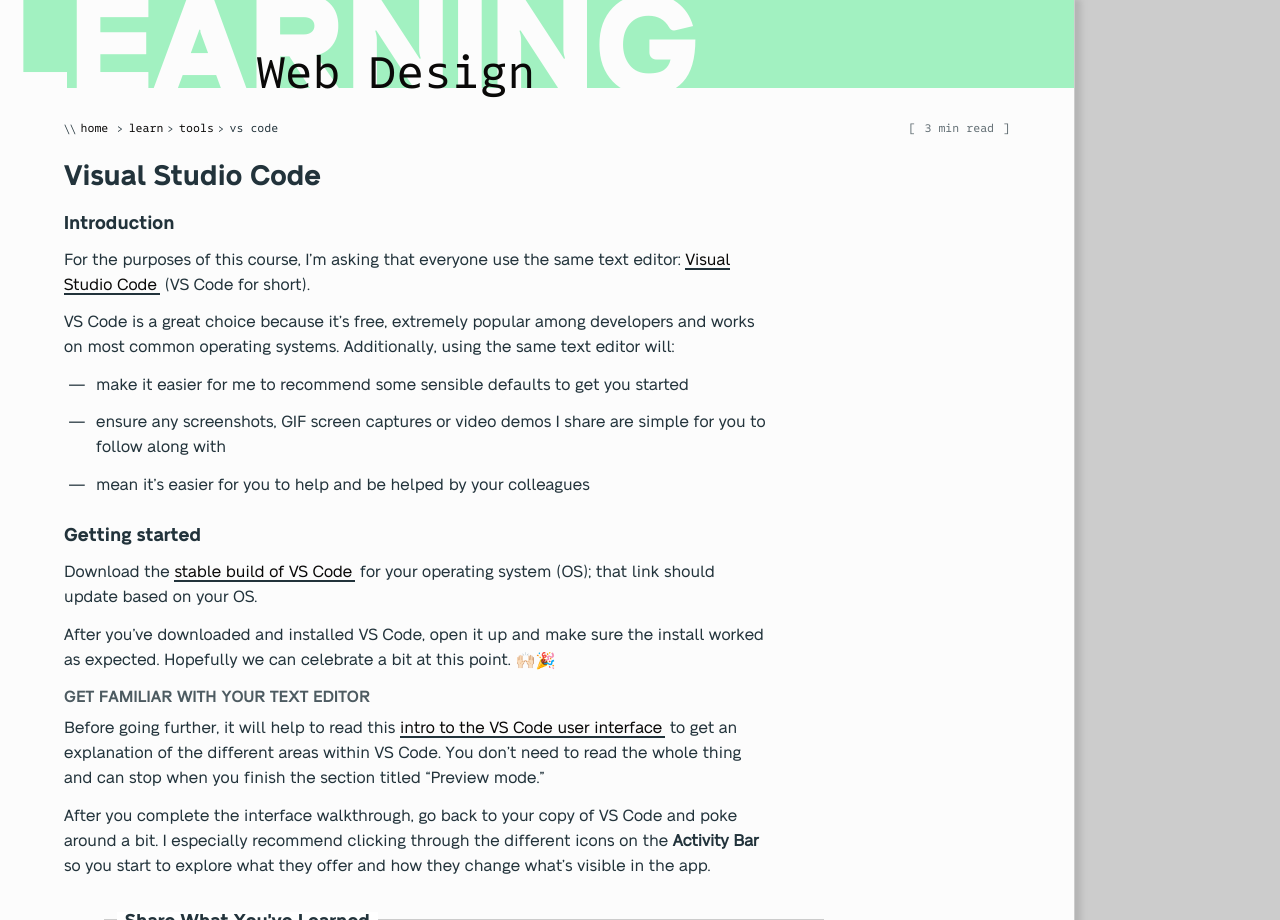
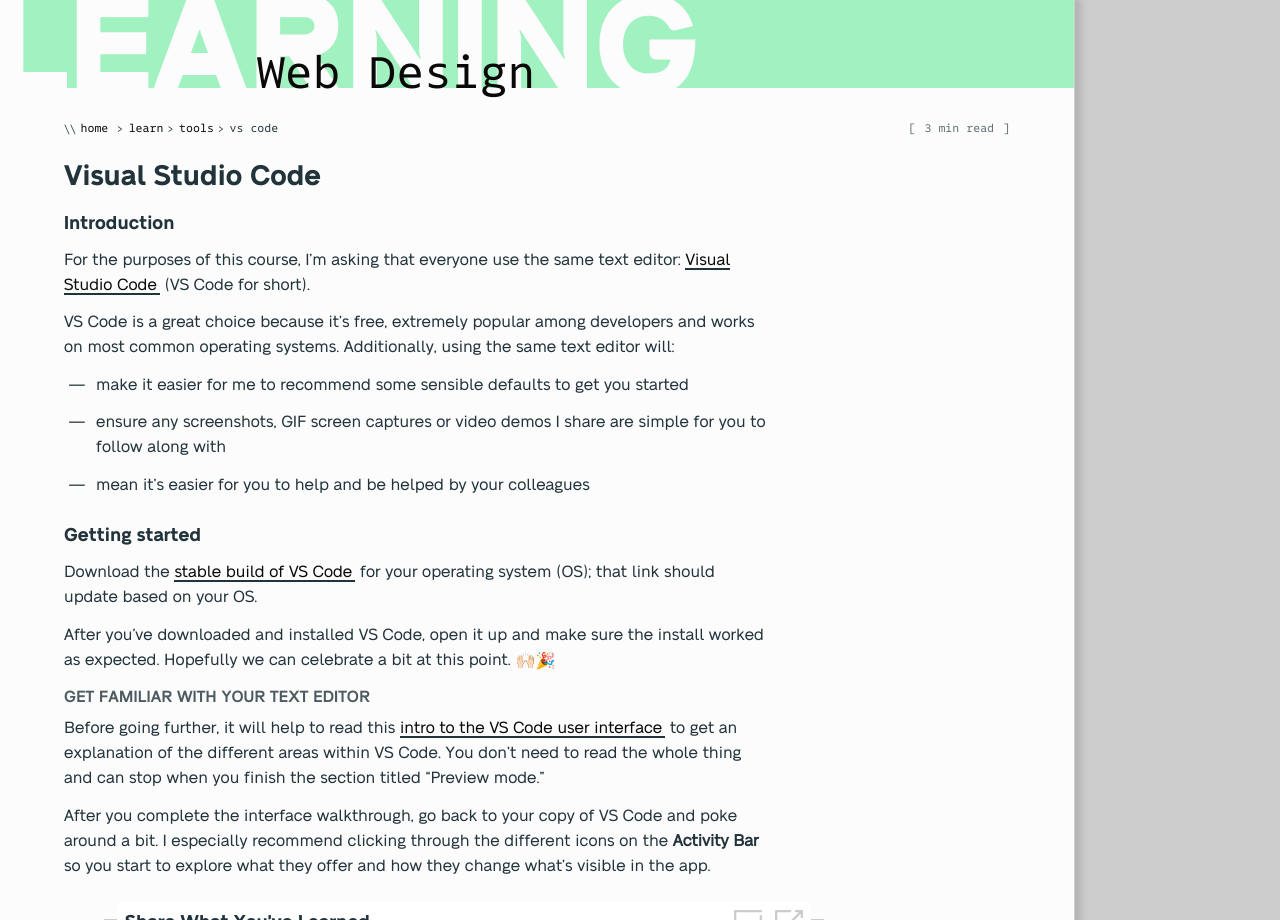
Before and after one commit to mica-web/mica-web.github.io, a Jekyll site: the page built from collections/_learn/00_tools/vs-code.md, in a window 1280 px wide. Shown: the top 920 px of the page. Built offline with Jekyll 4.4.1, drawn with Linux system fonts in a browser that asks for light colours; some web fonts are replaced; grey boxes are pictures that could not be loaded.

Commit message:
Update quiz styles and make responsive

```diff
--- a/_sass/_quiz-wrapper.scss
+++ b/_sass/_quiz-wrapper.scss
@@ -1,26 +1,50 @@
 .quiz-wrapper {
   background-color: white;
   border: 1px solid $color-grey;
-  margin: $spacing-lg;
-  padding: $spacing-lg $spacing-lg $spacing-md;
+  margin-top: $spacing-lg;
+  margin-bottom: $spacing-lg;
   position: relative;
   max-width: 720px;
+
+  @media (min-width: 620px) {
+    margin-right: $spacing-lg;
+    margin-left: $spacing-lg;
+  }
+}
+
+.quiz-header {
+  background-image: linear-gradient(to top, transparent, white 16%);
+  padding-bottom: $spacing-lg;
+  position: absolute;
+  top: (-$spacing-xs);
+  left: $spacing-sm;
+  width: calc(100% - 24px); // $spacing-sm * 2
+  z-index: 1;
+
+  @media (min-width: 380px) {
+    align-items: center;
+    background-image: linear-gradient(to top, transparent, white 35%);
+    display: flex;
+    justify-content: space-between;
+    top: -18px;
+  }
 }
 
 .quiz-heading {
-  background-color: white;
   margin: 0;
   padding-right: $spacing-xs;
   padding-left: $spacing-xs;
-  position: absolute;
-  top: (-$spacing-xs);
-  left: $spacing-sm;
 }
 
 .quiz-actions-wrapper {
-  position: absolute;
-  top: $spacing-xs;
-  right: $spacing-xs;
+  padding-top: $spacing-xs;
+  padding-right: $spacing-xs;
+
+  @media (max-width: 379px) {
+    position: absolute;
+    top: $spacing-sm;
+    right: (-$spacing-xs);
+  }
 }
 
 .quiz-action {
@@ -53,3 +77,37 @@
     }
   }
 }
+
+.quiz-hint {
+  background-image: linear-gradient(to top, transparent, white 35%);
+  padding-right: $spacing-lg;
+  padding-left: $spacing-lg;
+  padding-bottom: $spacing-xl;
+  position: relative;
+  top: 40px;
+  z-index: 1;
+
+  &::after {
+    background-color: $color-yellow;
+    content: '';
+    height: 4px;
+    margin: auto;
+    position: absolute;
+    right: 0;
+    bottom: $spacing-lg;
+    left: 0;
+    width: 10%;
+  }
+}
+
+.quiz-content {
+  .quiz-hint+& {
+    margin-bottom: (-$spacing-lg);
+    position: relative;
+    top: (-$spacing-lg);
+  }
+
+  iframe {
+    width: 100%;
+  }
+}
```
